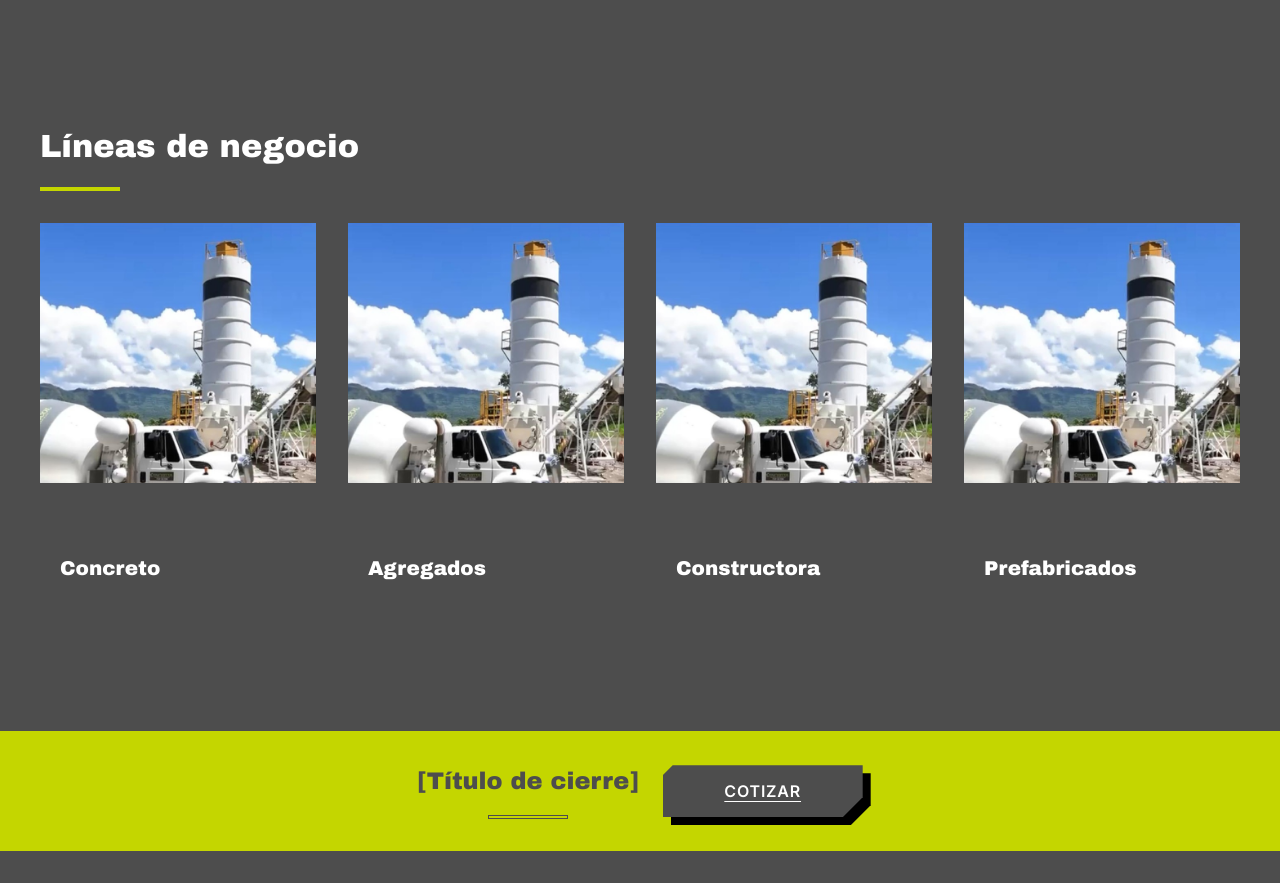
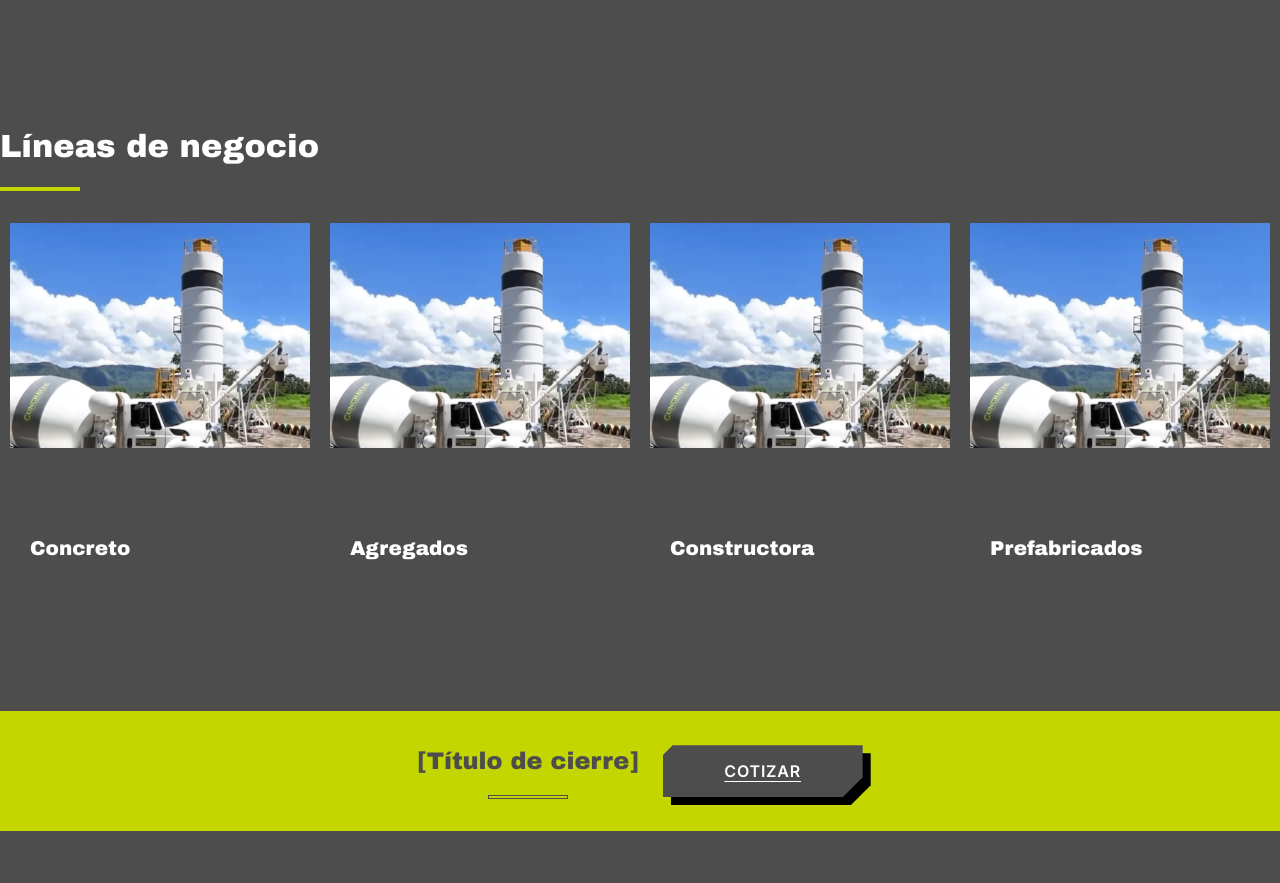
Before and after one commit to carlosrueda13/concrecol.com, a Next.js app: page / in a window 1280 px wide. Shown: the part 1780-2663 px from the top of the page. Built offline with nearby package versions, Linux system fonts and the light colour scheme; no server answers.

Commit message:
Home: agrandar tarjetas de lineas de negocio a 300x360px, gap 20px

```diff
--- a/app/page.tsx
+++ b/app/page.tsx
@@ -113,12 +113,12 @@ export default function HomePage() {
 
       {/* Lineas de negocio */}
       <section id="lineas-de-negocio" className="relative w-full bg-grisCon py-24 sm:py-32">
-        <div className="mx-auto w-full max-w-[1200px] px-4 sm:px-6 xl:px-0">
+        <div className="mx-auto w-full max-w-[1280px] px-4 sm:px-6 xl:px-0">
           <Aparece direccion="izquierda" distancia={40} duracion={0.6}>
             <h2 className="font-titulo text-[32px] text-blanco">Líneas de negocio</h2>
             <div aria-hidden="true" className="w-20 h-1 bg-lima mt-4" />
           </Aparece>
-          <div className="mt-8 grid grid-cols-1 gap-8 md:grid-cols-2 xl:grid-cols-4">
+          <div className="mt-8 grid grid-cols-1 gap-5 md:grid-cols-2 xl:mx-auto xl:max-w-[1260px] xl:grid-cols-4">
             {lineasNegocio.map((linea, index) => (
               <Aparece
                 key={linea.nombre}
@@ -129,14 +129,14 @@ export default function HomePage() {
               >
                 <Link
                   href={linea.href}
-                  className="flex h-[380px] w-full flex-col"
+                  className="flex h-[360px] w-full flex-col"
                 >
                   <Image
                     src="/placeholder-producto.jpg"
                     alt={linea.nombre}
-                    width={282}
-                    height={260}
-                    className="h-[260px] w-full object-cover"
+                    width={300}
+                    height={225}
+                    className="h-[225px] w-full object-cover"
                   />
                   <h3 className="flex flex-1 flex-col justify-end px-5 pb-5 font-titulo text-[20px] text-blanco">
                     {linea.nombre}
```
